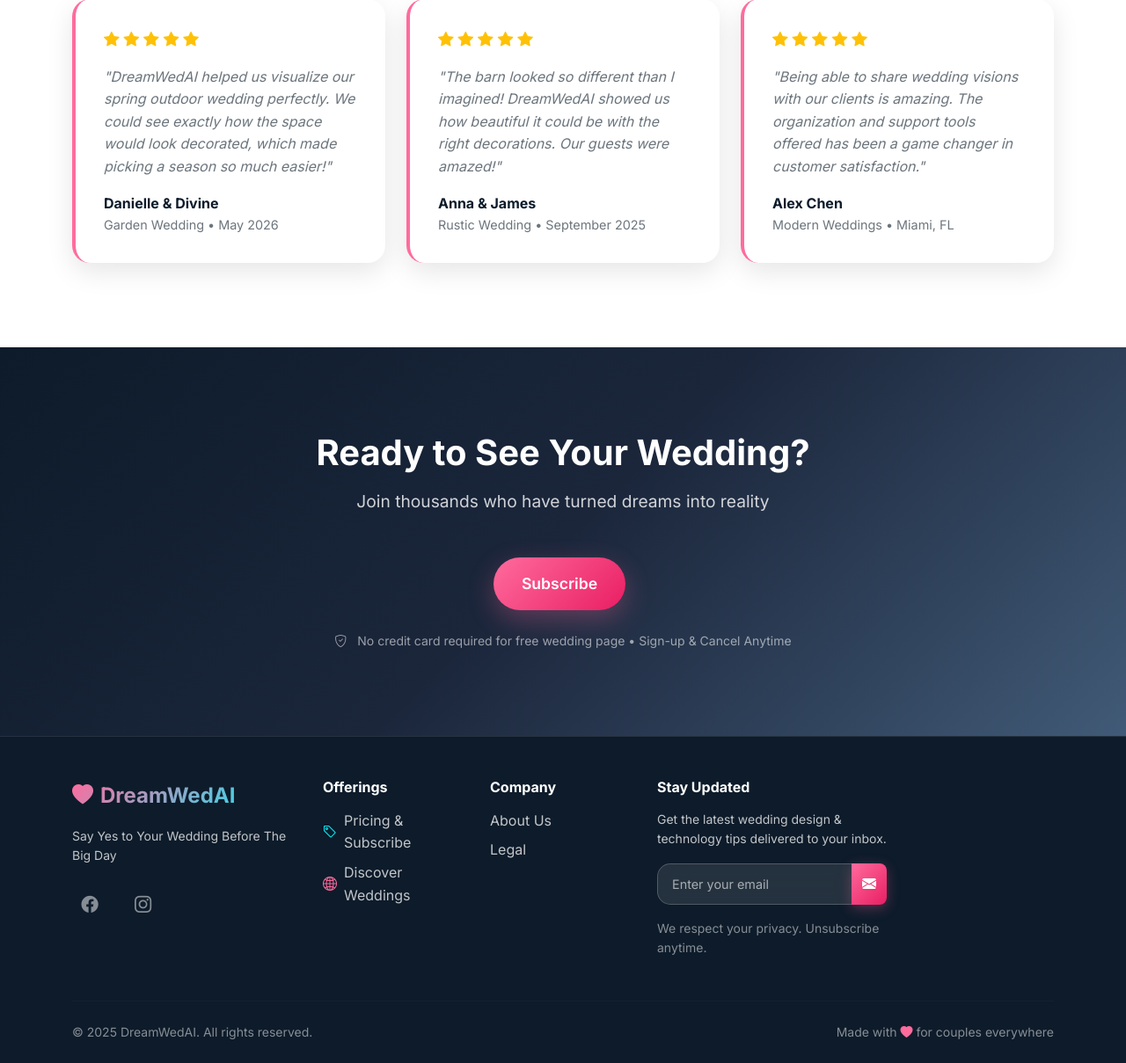
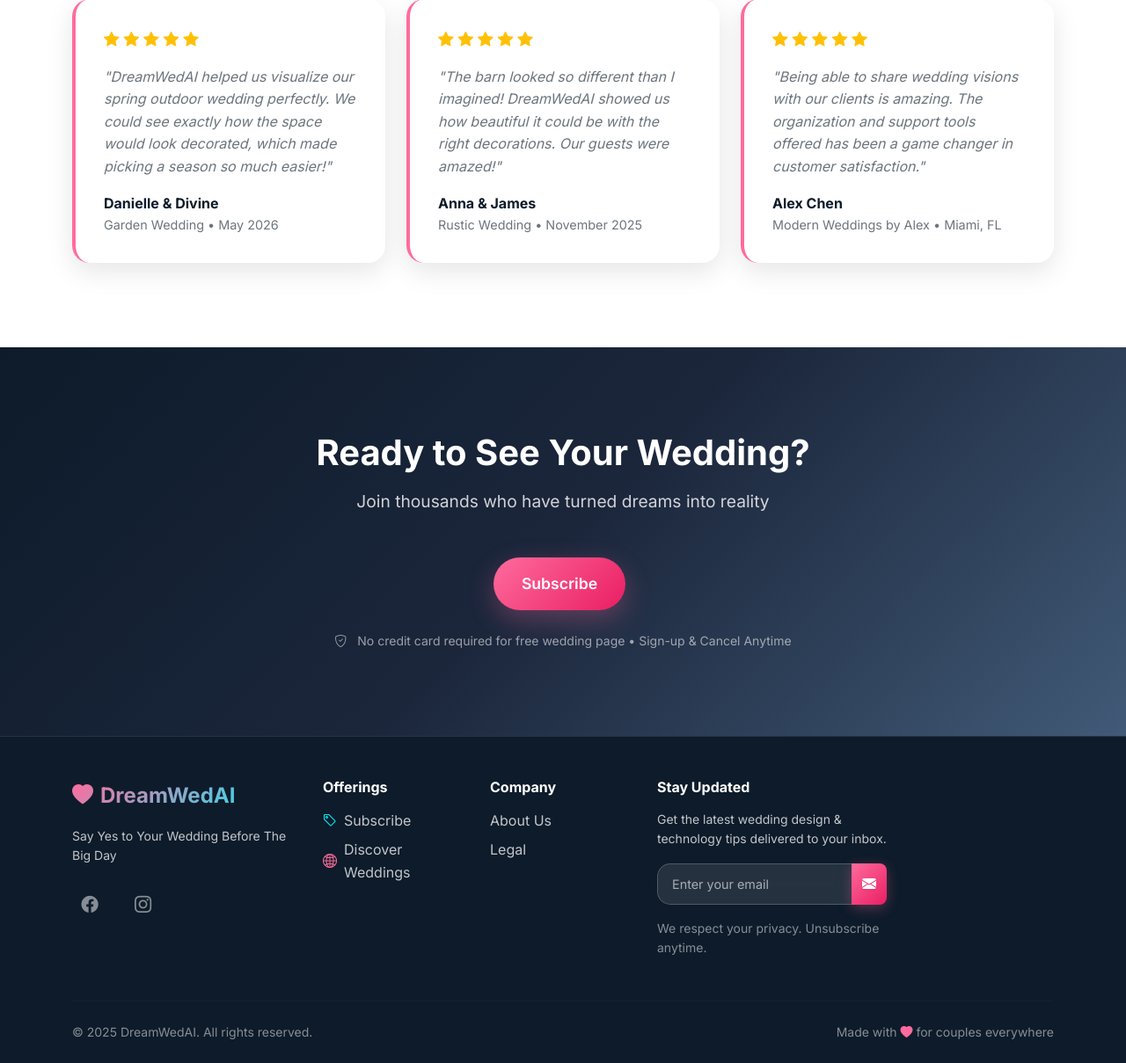
Before and after one commit to woodhalljames/saasbase, a Django app: page / in a window 1280 px wide. Shown: the part 3963-5172 px from the top of the page at 88% size. Run offline with Django 5.2, Linux system fonts and the light colour scheme; parts of the project's set-up code (start-up, migrations or seed data) failed here and were passed over; some libraries are stand-ins or nearby versions.

Commit message:
done & done

```diff
--- a/saas_base/templates/base.html
+++ b/saas_base/templates/base.html
@@ -191,7 +191,7 @@
             </li>
             <li class="nav-item">
               <a class="nav-link text-white-nav" href="{% url 'subscriptions:pricing' %}">
-                <i class="bi bi-tag me-1"></i>Pricing
+                <i class="bi bi-tag me-1"></i>Subscribe
               </a>
             </li>
 
@@ -367,7 +367,7 @@
              {% endif %}
               <li class="mb-2">
                 <a href="{% url 'subscriptions:pricing' %}" class="text-white-75 text-decoration-none footer-link">
-                  <i class="bi bi-tag me-2 text-cyan"></i>Pricing & Subscribe
+                  <i class="bi bi-tag me-2 text-cyan"></i>Subscribe
                 </a>
               </li>
 
--- a/saas_base/templates/pages/home.html
+++ b/saas_base/templates/pages/home.html
@@ -364,7 +364,7 @@
               <div class="testimonial-author">
                 <div class="author-info">
                   <strong>Anna & James</strong>
-                  <div class="text-muted">Rustic Wedding • September 2025</div>
+                  <div class="text-muted">Rustic Wedding • November 2025</div>
                 </div>
               </div>
             </div>
@@ -385,7 +385,7 @@
               <div class="testimonial-author">
                 <div class="author-info">
                   <strong>Alex Chen</strong>
-                  <div class="text-muted">Modern Weddings • Miami, FL</div>
+                  <div class="text-muted">Modern Weddings by Alex • Miami, FL</div>
                 </div>
               </div>
             </div>
```
